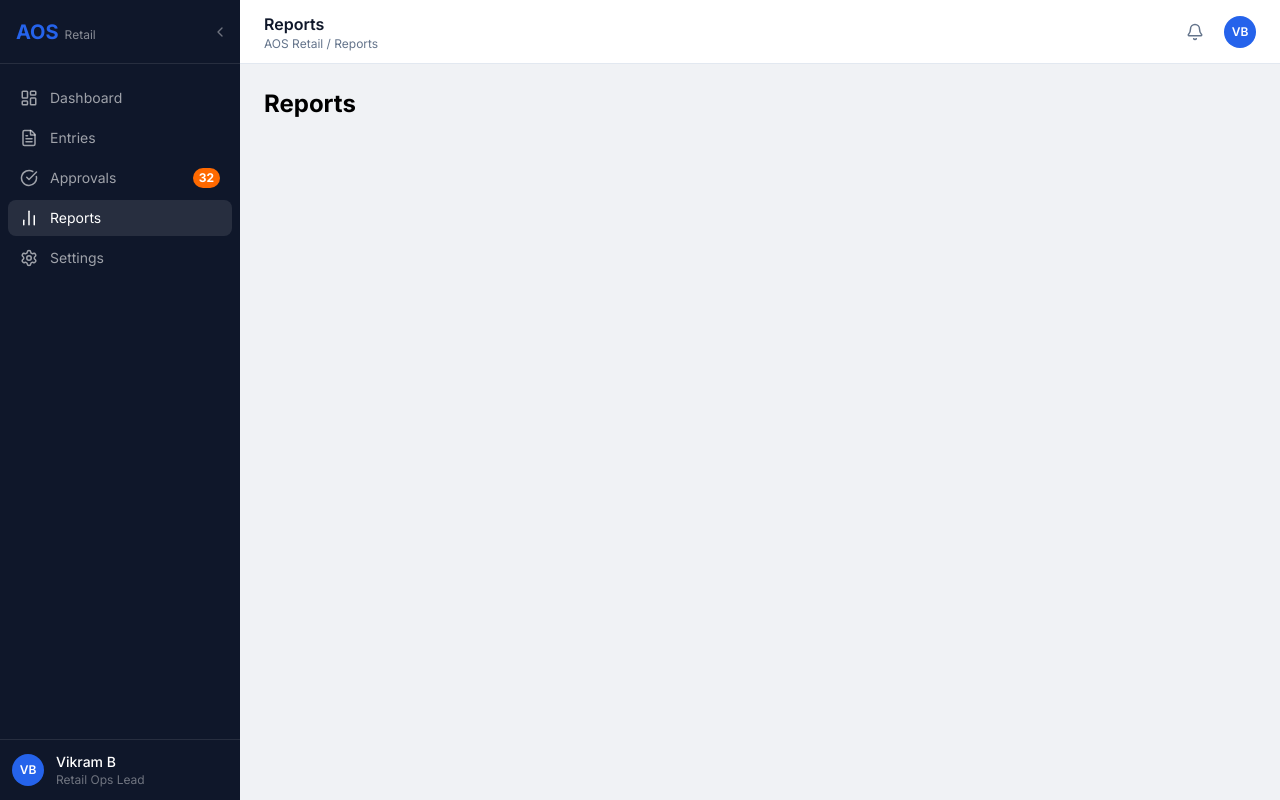
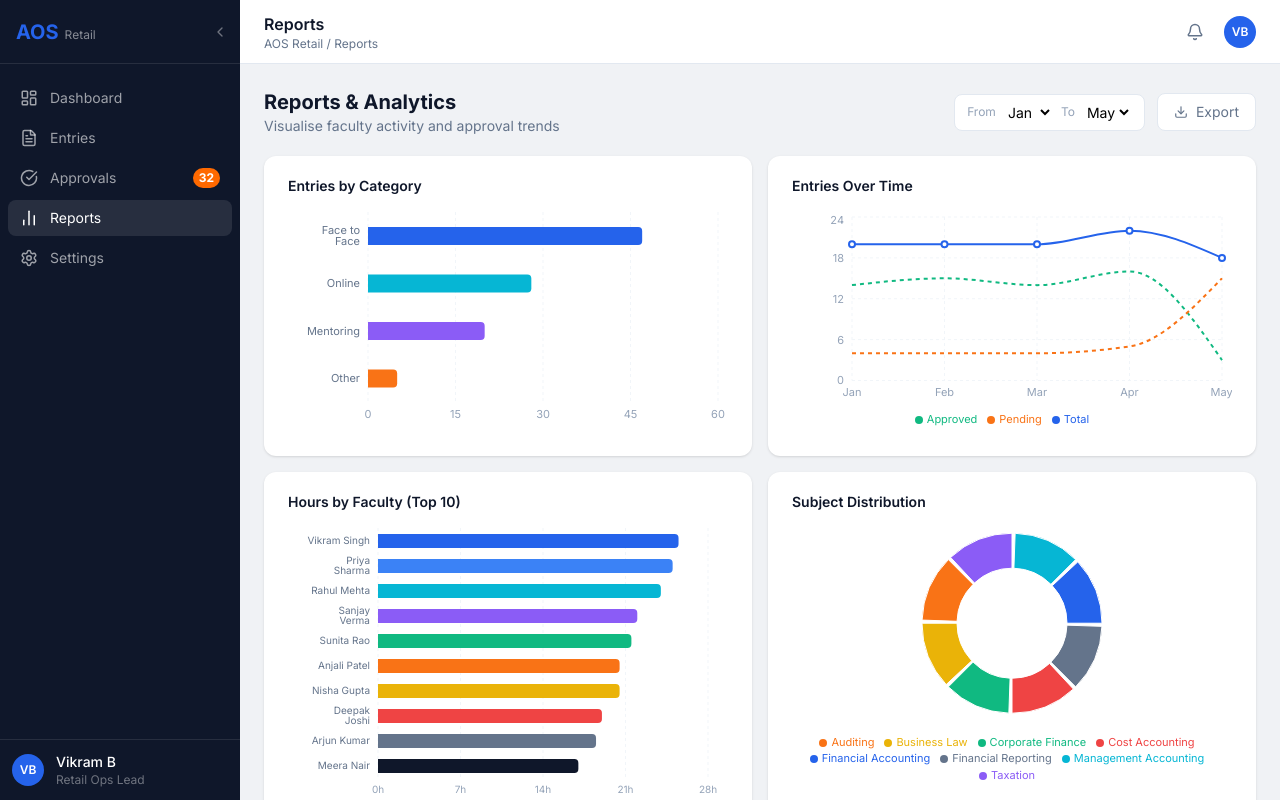
Before and after one commit to ailab-dev0/AOS-Retail, a Next.js app: page /reports in a window 1280 px wide. Built offline with nearby package versions, Linux system fonts and the light colour scheme.

Commit message:
feat: reports analytics page — Milestone 3d

```diff
--- a/src/app/reports/page.tsx
+++ b/src/app/reports/page.tsx
@@ -1 +1,78 @@
-export default function ReportsPage() { return <main><h1 className="text-2xl font-bold">Reports</h1></main>; }
+'use client';
+import { useState, useMemo } from 'react';
+import entriesJson from '@/data/entries.json';
+import type { Entry, MonthStats } from '@/data/types';
+import Card from '@/components/ui/Card';
+import EntriesLineChart from '@/components/charts/EntriesLineChart';
+import CategoryBarChart from '@/components/charts/CategoryBarChart';
+import FacultyBarChart from '@/components/charts/FacultyBarChart';
+import SubjectPieChart from '@/components/charts/SubjectPieChart';
+import { Download } from 'lucide-react';
+
+const ALL = entriesJson as Entry[];
+const MONTHS = ['Jan','Feb','Mar','Apr','May'];
+const MONTH_IDX: Record<string, number> = { Jan:0, Feb:1, Mar:2, Apr:3, May:4 };
+
+function parseHours(s: string): number { const [h,m] = (s||'0:00').split(':'); return Number(h)+(Number(m)||0)/60; }
+function monthOf(d: string): string { return MONTHS[new Date(d).getMonth()] ?? ''; }
+
+export default function ReportsPage() {
+  const [fromMonth, setFromMonth] = useState('Jan');
+  const [toMonth, setToMonth] = useState('May');
+
+  const filtered = useMemo(() => {
+    const fi = MONTH_IDX[fromMonth] ?? 0;
+    const ti = MONTH_IDX[toMonth] ?? 4;
+    return ALL.filter(e => { const mi = MONTH_IDX[monthOf(e.date)] ?? -1; return mi >= fi && mi <= ti; });
+  }, [fromMonth, toMonth]);
+
+  const entriesOverTime = useMemo<MonthStats[]>(() => {
+    const range = MONTHS.slice(MONTH_IDX[fromMonth], (MONTH_IDX[toMonth] ?? 4)+1);
+    return range.map(m => { const es = filtered.filter(e => monthOf(e.date)===m); return { month:m, count:es.length, approved:es.filter(e=>e.approvalStatus==='Approved').length, pending:es.filter(e=>e.approvalStatus==='Pending').length, rejected:es.filter(e=>e.approvalStatus==='Rejected').length }; });
+  }, [filtered, fromMonth, toMonth]);
+
+  const entriesByCategory = useMemo(() => {
+    const m: Record<string,number> = {};
+    filtered.forEach(e => { m[e.category] = (m[e.category]||0)+1; });
+    return Object.entries(m).map(([category,count]) => ({category,count})).sort((a,b)=>b.count-a.count);
+  }, [filtered]);
+
+  const hoursByFaculty = useMemo(() => {
+    const m: Record<string,number> = {};
+    filtered.forEach(e => { m[e.SPOC_name] = (m[e.SPOC_name]||0)+parseHours(e.totalHours); });
+    return Object.entries(m).map(([name,hours]) => ({name,hours:Math.round(hours*10)/10})).sort((a,b)=>b.hours-a.hours).slice(0,10);
+  }, [filtered]);
+
+  const subjectDist = useMemo(() => {
+    const m: Record<string,number> = {};
+    filtered.forEach(e => { m[e.subject] = (m[e.subject]||0)+1; });
+    return Object.entries(m).map(([subject,count]) => ({subject,count})).sort((a,b)=>b.count-a.count).slice(0,8);
+  }, [filtered]);
+
+  return (
+    <div className="space-y-5">
+      <div className="flex items-center justify-between">
+        <div>
+          <h1 className="text-xl font-bold text-[#0f172a]">Reports & Analytics</h1>
+          <p className="text-sm text-[#64748b]">Visualise faculty activity and approval trends</p>
+        </div>
+        <div className="flex items-center gap-3">
+          <div className="flex items-center gap-2 bg-white border border-[#e2e8f0] rounded-lg px-3 py-2">
+            <span className="text-xs text-[#94a3b8]">From</span>
+            <select value={fromMonth} onChange={e => setFromMonth(e.target.value)} className="text-sm bg-transparent focus:outline-none cursor-pointer">{MONTHS.map(m => <option key={m}>{m}</option>)}</select>
+            <span className="text-xs text-[#94a3b8]">To</span>
+            <select value={toMonth} onChange={e => setToMonth(e.target.value)} className="text-sm bg-transparent focus:outline-none cursor-pointer">{MONTHS.map(m => <option key={m}>{m}</option>)}</select>
+          </div>
+          <button className="flex items-center gap-2 px-4 py-2 text-sm border border-[#e2e8f0] bg-white rounded-lg hover:bg-[#f8fafc] text-[#64748b]"><Download size={14}/> Export</button>
+        </div>
+      </div>
+
+      <div className="grid grid-cols-1 lg:grid-cols-2 gap-4">
+        <Card title="Entries by Category"><CategoryBarChart data={entriesByCategory} /></Card>
+        <Card title="Entries Over Time"><EntriesLineChart data={entriesOverTime} /></Card>
+        <Card title="Hours by Faculty (Top 10)"><FacultyBarChart data={hoursByFaculty} /></Card>
+        <Card title="Subject Distribution"><SubjectPieChart data={subjectDist} /></Card>
+      </div>
+    </div>
+  );
+}
```
